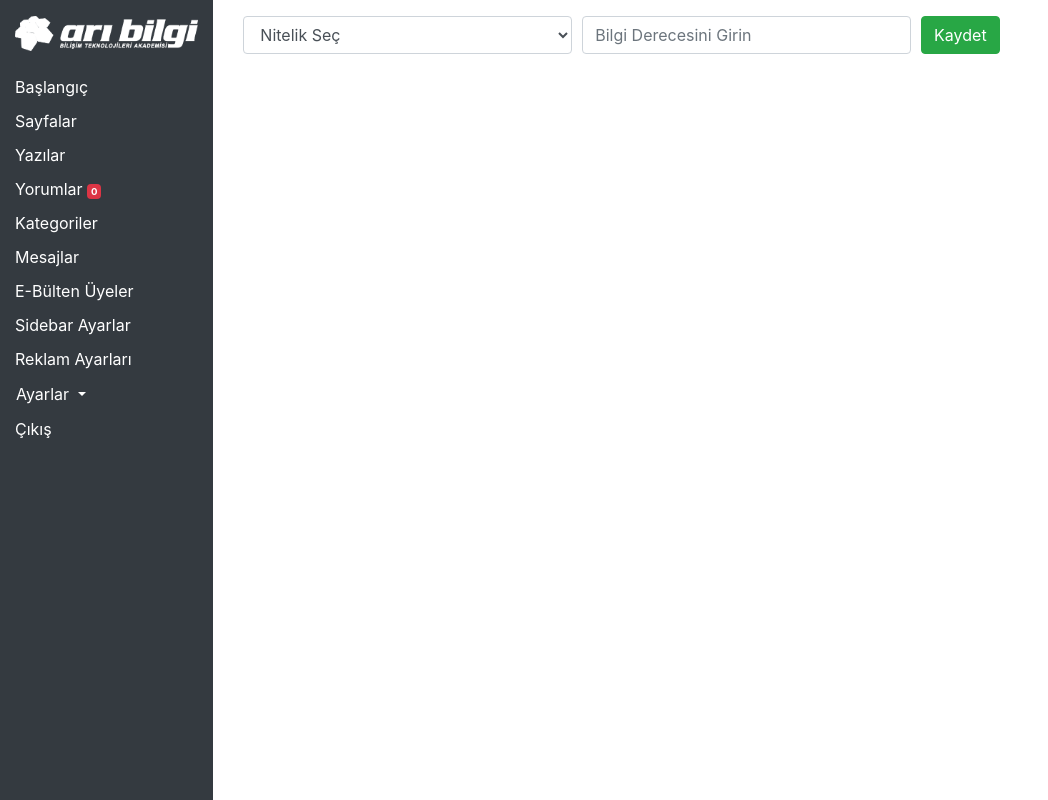
After one commit to kpamukcu/kaanphp, a PHP site: page /admin/nitelik.php in a window 1280 px wide. The commit adds this page. Shown: the whole page, without its empty margins (0-1048 px from the left). Run offline with PHP 8.4, Linux system fonts and the light colour scheme; the visitor is signed in with stand-in values (Sample User, id 1); data comes from the database, SQL or seed files in the repository; some libraries are stand-ins or nearby versions.

Commit message:
Yeni Eklemeler

```diff
--- a/admin/header.php
+++ b/admin/header.php
@@ -8,7 +8,7 @@ if (!isset($_SESSION['user'])) {
 
 require_once('baglan.php');
 
-$sorgu_yorum = $db ->prepare('select count(*) from yorumlar where adminonay=0 ');
+$sorgu_yorum = $db->prepare('select count(*) from yorumlar where adminonay=0 ');
 $sorgu_yorum->execute();
 $yeni_yorum = $sorgu_yorum->fetchColumn();
 
@@ -53,7 +53,18 @@ $yeni_yorum = $sorgu_yorum->fetchColumn();
             <li><a href="ebultenuye.php">E-Bülten Üyeler</a></li>
             <li><a href="sidebar.php">Sidebar Ayarlar</a></li>
             <li><a href="reklam.php">Reklam Ayarları</a></li>
-            <li><a href="ayarlar.php">Ayarlar</a></li>
+            <li>
+              <div class="dropdown">
+                <a class="btn btn-link dropdown-toggle p-0" href="#" role="button" id="dropdownMenuLink" data-toggle="dropdown" aria-expanded="false">
+                  Ayarlar
+                </a>
+                <div class="dropdown-menu" aria-labelledby="dropdownMenuLink">
+                  <a class="dropdown-item text-dark" href="ayarlar.php" >Site Ayarları</a>
+                  <a class="dropdown-item text-dark" href="nitelik.php">Nitelik Ayarları</a>
+                </div>
+              </div>
+            </li>
+
             <li><a href="logout.php">Çıkış</a></li>
           </ul>
         </div>
--- /dev/null
+++ b/admin/nitelik.php
@@ -0,0 +1,34 @@
+<?php require_once('header.php'); ?>
+
+<!-- Nitelik Ayarları Section Start -->
+<section id="nitelik">
+    <div class="container">
+        <form method="post" class="form-row">
+            <div class="col-md-4">
+                <div class="form-group">
+                    <select name="nitelik" class="form-control">
+                        <option value="">Nitelik Seç</option>
+                        <option value="html">Html</option>
+                        <option value="css">Css</option>
+                        <option value="bootstrap">Bootstrap</option>
+                        <option value="php">Php</option>
+                        <option value="asp">Asp.Net</option>
+                    </select>
+                </div>
+            </div>
+            <div class="col-md-4">
+                <div class="form-group">
+                    <input type="text" name="deger" placeholder="Bilgi Derecesini Girin" class="form-control">
+                </div>
+            </div>
+            <div class="col-md-4">
+                <div class="form-group">
+                    <button type="submit" class="btn btn-success">Kaydet</button>
+                </div>
+            </div>
+        </form>
+    </div>
+</section>
+<!-- Nitelik Ayarları Section End -->
+
+<?php require_once('footer.php'); ?>
--- a/css/style.css
+++ b/css/style.css
@@ -25,3 +25,14 @@
 #adslist td{
     vertical-align: middle ;
 }
+
+#sampleBanner {
+    background-size: cover;
+    background-repeat: no-repeat;
+    background-position: center center;
+}
+
+.py-15{
+    padding-top: 150px;
+    padding-bottom: 150px;
+}
--- a/footer.php
+++ b/footer.php
@@ -14,12 +14,12 @@
           <h4>Hizmetler</h4>
 
           <?php
-          $sorgu2 = $db->prepare('select * from sayfalar order by baslik desc');
+          $sorgu2 = $db->prepare("select * from sayfalar where sayfaturu = 'altsayfa' order by baslik desc");
           $sorgu2->execute();
 
           if ($sorgu2->rowCount()) {
             foreach ($sorgu2 as $satir2) {
-              echo '<a href="sample.php?id=' . $satir2['id'] . '" style="font-size:14px;">' . $satir2['baslik'] . '</a><br>';
+              echo '<a href="samplepage.php?id=' . $satir2['id'] . '" style="font-size:14px;">' . $satir2['baslik'] . '</a><br>';
             }
           }
           ?>
```
Also changed, not shown: admin/sayfaekle.php (+10 -2 lines), hakkimda.php (+36 -0 lines), header.php (+17 -9 lines), samplepage.php (+32 -0 lines).
